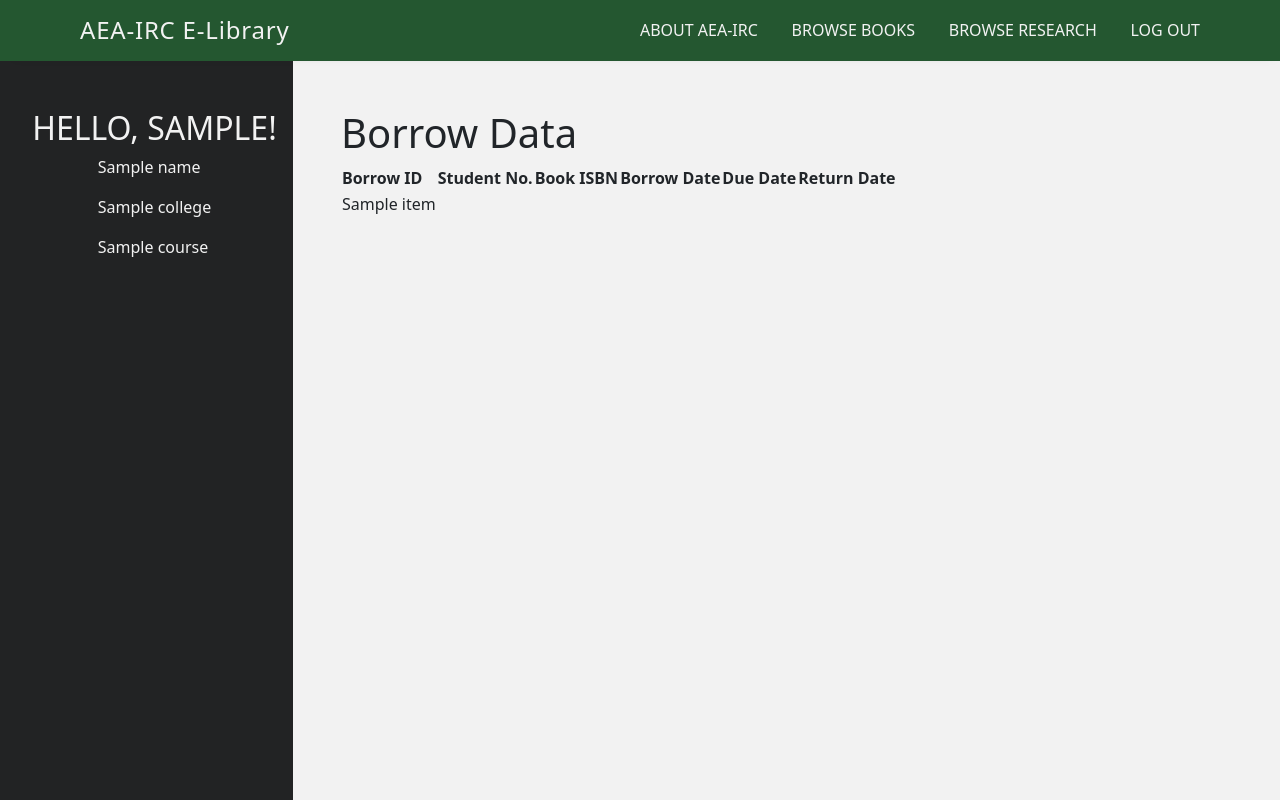
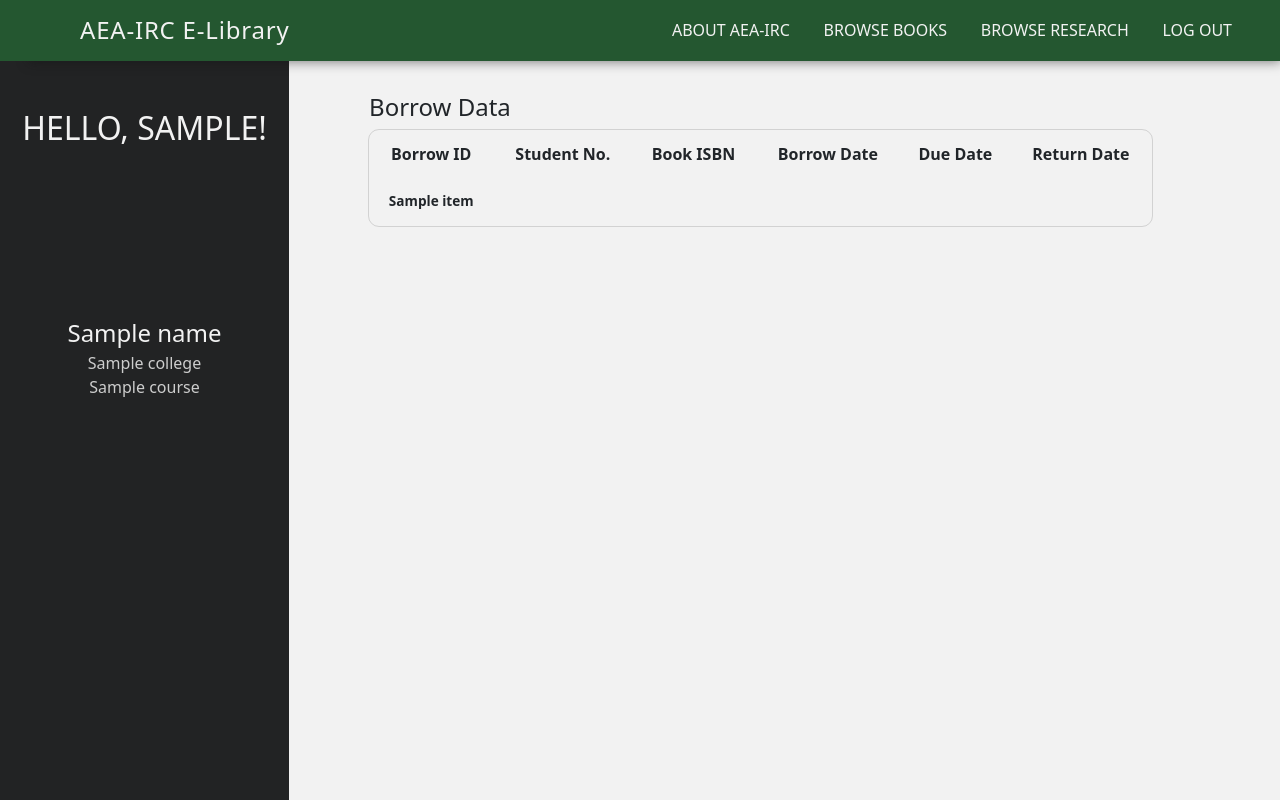
Before and after one commit to Yogurtchan/Library-Dashboard, a Flask app: template templates/dashboard.html in a window 1280 px wide. Run offline with Flask 2, Linux system fonts and the light colour scheme; the template is opened without the code that fills it: most values are stand-ins (such as "Sample title", 1, 10 or a date in 2020); parts of the project's set-up code (start-up, migrations or seed data) failed here and were passed over.

Commit message:
style: add more styling to dashboard

```diff
--- a/static/styles.css
+++ b/static/styles.css
@@ -11,8 +11,10 @@ body{
 .login-main{
     display: flex;
     flex-direction: column;
-
+    justify-content: center;
+    margin-top: -3rem;
     width: 35%;
+    height: 100%;
 }
 
 .login-header{
@@ -128,8 +130,8 @@ body{
     align-items: center;
     justify-content: space-between;
 
-    padding: 1rem 5rem;
-    box-shadow: 5px 5px 12px -14px rgba(20, 20, 20, 0.52) !important;
+    padding: 1rem 3rem;
+    box-shadow: 15px 15px 12px -14px rgba(20, 20, 20, 0.52) !important;
     color:#f2f2f2;
 
     z-index: 999;
@@ -141,10 +143,13 @@ body{
     letter-spacing: 0.05rem;
     font-weight: 200;
     margin: 0;
+    margin-left: 2rem;
     padding: 0;
 }
 
 .dash-nav__links{
+    position: static;
+
     display: flex;
     justify-content: space-between;
 
@@ -157,6 +162,13 @@ body{
     cursor: pointer;
 
     margin: 0;
+
+    transition: 0.1s;
+}
+
+.dash-nav__link:hover{
+    margin-top: -2px;
+    border-bottom: 2px solid #e9e9e9;
 }
 
 .dash-body{
@@ -172,10 +184,11 @@ body{
     align-items: center;
     background-color: #222324;
     width: 24rem;
+    padding: 1rem;
     padding-top: 3rem;
-    padding-left: 1rem;
 
     color:#f2f2f2;
+    z-index: 1;
 }
 
 .dash-info__welcome{
@@ -184,7 +197,82 @@ body{
     font-size: 2rem;
 }
 
+.dash-info__subinfo{
+    display: flex;
+    flex-direction: column;
+    align-items: center;
+
+    margin-top: 10rem;
+}
+
+.dash-info__sub2info{
+    margin: 0;
+    font-weight: 200;
+    color: #cdcdcd;
+}
+
+.dash-info__sub2info:nth-child(1){
+    margin: 0;
+    font-size: 1.5rem;
+    color: #f2f2f2;
+}
+
 .dash-data{
+    display: flex;
+    flex-direction: column;
+    align-items: center;
     width: 100%;
-    padding: 3rem;
+    padding: 2rem 5rem;
+    padding-right: 8rem;
 }
+
+.dash-data__title{
+    align-self: flex-start;
+    font-size: 1.5rem;
+}
+
+.dash-data__table-cont{
+    width: 100%;
+    max-height: 18rem !important;
+    outline: 1px solid #d2d2d2;
+    border-radius: 10px;
+    overflow-y: scroll;
+    scroll-behavior: smooth;
+}
+
+.dash-data__table{
+    width: 100%;
+}
+
+.dash-data__table--row{
+    height: 3em;
+    padding: 1.5rem 1rem !important;
+
+    transition: 0.1s;
+}
+
+.dash-data__table--row:nth-child(2n+3){
+    background-color: #e9e9e9;
+}
+
+.dash-data__table--data:nth-child(1){
+    font-weight: 700;
+}
+
+.dash-data__table--row:hover{
+    background-color: #98e9ae;
+}
+
+.dash-data__table--row:first-child:hover{
+    background-color: #f2f2f2;
+}
+
+
+.dash-data__table--header, .dash-data__table--data{
+    text-align: center;
+    width: min-content;
+}
+
+.dash-data__table--data{
+    font-size: 0.85rem;
+}
--- a/templates/dashboard.html
+++ b/templates/dashboard.html
@@ -36,6 +36,7 @@
 
           <section class="dash-data">
             <h1 class="dash-data__title">Borrow Data</h1>
+            <section class="dash-data__table-cont">
               <table class="dash-data__table">
                 <tr class="dash-data__table--row">
                   <th class="dash-data__table--header">Borrow ID</th>
@@ -54,6 +55,7 @@
                 {% endfor %}
               </table>
             </section>
+          </section>
         </div>
       </div>
 
```
Lines whose indentation alone changed are shown as unchanged.
